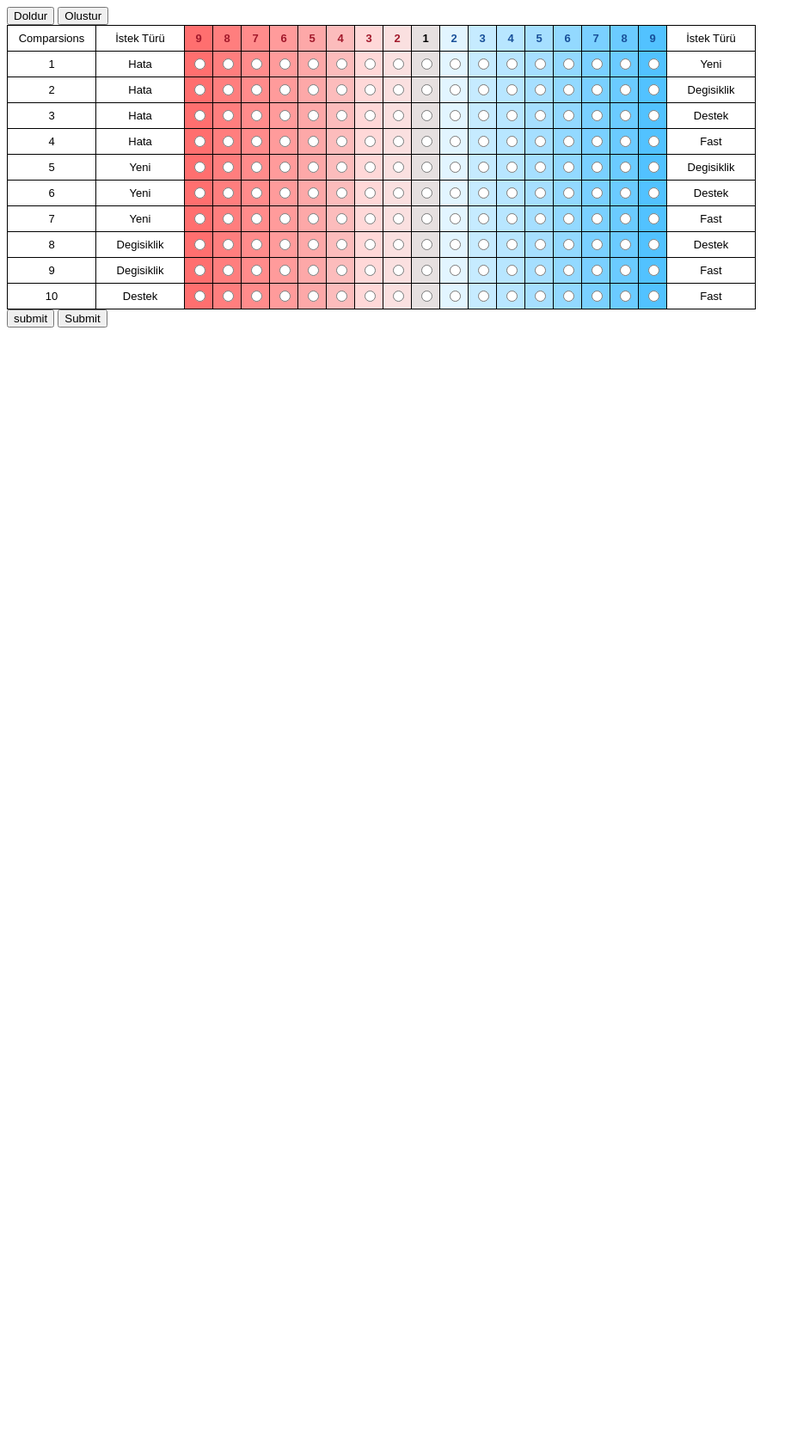
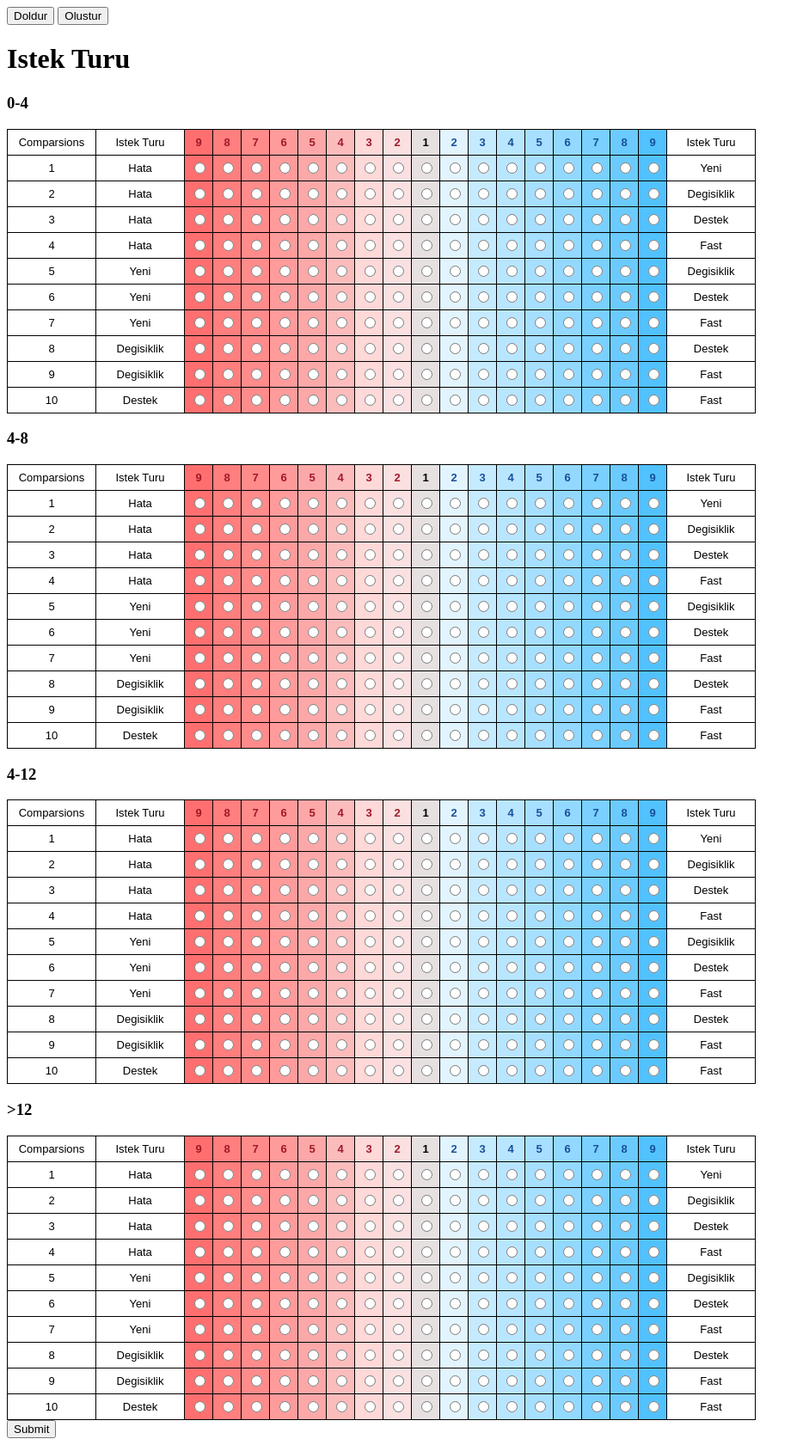
Before and after one commit to mcozdal/Invigilator_assignment, a Django app: page /courses/anp/ in a window 1280 px wide. Shown: the whole page at 86% size, without its empty margins (0-934 px from the left). Before the commit the page ends 381 px from the top, so only its background shows below. Run offline with Django 4.2, Linux system fonts and the light colour scheme; parts of the project's set-up code (start-up, migrations or seed data) failed here and were passed over.

Commit message:
tablolar wrtlarına göre

```diff
--- a/inv/courses/templates/compare.html
+++ b/inv/courses/templates/compare.html
@@ -21,6 +21,9 @@
         {% block content %}{% endblock %}
     </div>
 
+    <script>
+        var incData = JSON.parse("{{data|escapejs}}");
+    </script>
 
     <script src="{% static 'script.js' %}"></script>
 
--- a/inv/courses/views.py
+++ b/inv/courses/views.py
@@ -5,6 +5,7 @@
 from inv.settings import BASE_DIR
 import os
 from .tasks import task1
+from json import dumps
 
 
 def site(request):
@@ -36,9 +37,39 @@
 def comparisons(request):
     template_name = 'compare.html'
 
+    clusters = {
+        'Istek Turu': ['Hata', 'Yeni', 'Degisiklik', 'Destek', 'Fast'],
+        'Sure': ['0-4', '4-8', '4-12', '>12'],
+        'Etki': ['Düşük Etki', 'Orta Etki', 'Yüksek Etki'],
+        'Aciliyet': ['DüşükA', 'OrtaA', 'YüksekA'],
+        'Kontrat': ['Dusuk Kon', 'Orta Kon', 'Yüksek Kon']
+    }
+    cluster_comps = {
+
+    }
+
+    data = {'clusters': clusters,
+            'pair': cluster_comps,
+            'comps': {'Istek Turu': ['Sure'],
+                      }
+            }
+
+    dataJSON = dumps(data)
+
     if request.method == 'POST':
 
         uploaded_file = request.POST
         print(uploaded_file)
 
-    return render(request, template_name)
+    return render(request, template_name, {'data': dataJSON})
+
+
+def createComps(nodes):
+    comps = []
+    nodes_len = len(nodes)
+
+    for i in range(nodes_len - 1):
+        for j in range(i + 1, nodes_len):
+            comps.append([nodes[i], nodes[j]])
+
+    return comps
--- a/inv/static/script.js
+++ b/inv/static/script.js
@@ -1,27 +1,69 @@
-console.log('asdasd')
+console.log(incData)
+var clusters = incData['clusters']
+pageCluster = incData['comps']
+console.log('aa', pageCluster)
+
+function createComps(nodes) {
+    let comps = new Array();
+    let nodesLen = nodes.length;
+
+    for (i = 0; i < nodesLen - 1; i++) {
+        for (j = i + 1; j < nodesLen; j++) {
+            comps.push([nodes[i], nodes[j]]);
+        }
+    }
+
+    return comps;
+}
+
+// reqCluster > 'Istek Turu' : 'sure'
+function abc(clusters, requestedCluster) {
+    let tableNo = 1;
+
+    console.log('req', requestedCluster)
+
+    for (let key in requestedCluster) {
+
+        pageHeader = document.createElement('h1')
+        pageHeader.innerHTML = key
+        document.body.append(pageHeader)
+
+        //istek türü key
+        //süre reqCluster key
+        parseData(clusters, key, requestedCluster[key])
+
+    }
 
 
-const button = document.getElementById('1234')
-console.log(button.value)
-var cluster1 = 'İstek Türü'
+}
 
-var kriterler = ['Hata', 'Yeni', 'Degisiklik', 'Destek', 'Fast']
-var kriterlerLen = kriterler.length
-var comps = new Array()
+abc(clusters, pageCluster)
+//pairOfCluster > pairleri oluşturulacak cluster
+// reqClus wrt olan süre
+function parseData(clusters, pairOfCluster, req) {
+    let tableNo = 0;
+    let pairs = createComps(clusters[pairOfCluster]);
+    const reqLen = clusters[req].length
+    console.log('cl', clusters[req].length)
 
-for (i = 0; i < kriterlerLen - 1; i++) {
-    for (j = i + 1; j < kriterlerLen; j++) {
-        comps.push([kriterler[i], kriterler[j]])
+    for (m = 0; m < reqLen; m++) {
+        console.log('hele')
+        const header = document.createElement('h3')
+        header.innerHTML = clusters[req][tableNo]
+        document.body.appendChild(header)
+
+        createTable(tableNo, pairOfCluster, pairs);
+
+        tableNo++;
     }
 
 }
 
-compsLen = comps.length
-
-
-
+// parseData({ 'Istek Turu': clusters['Istek Turu'] });
+// parseData(clusters);
 
 function createTable(tableNo, cluster, comps) {
+
     const table = document.createElement('table')
     table.id = `table${tableNo}`
     document.body.appendChild(table)
@@ -29,7 +71,7 @@
     // header
     function createHeader(tableNo, cluster) {
         const row = document.createElement('tr')
-        row.id = `header${tableNo}`
+        row.id = `tableHeader${tableNo}`
 
         table.append(row)
 
@@ -41,6 +83,7 @@
         // Cluster Name
         const clusterName = document.createElement('td')
         clusterName.innerHTML = cluster
+        clusterName.className = `cluster`
         row.append(clusterName)
 
         //left numbers
@@ -70,10 +113,11 @@
 
         const clusterName2 = document.createElement('td')
         clusterName2.innerHTML = cluster
+        clusterName2.className = `cluster`
         row.append(clusterName2)
     }
 
-    createHeader(1, cluster)
+    createHeader(tableNo, cluster)
 
 
 
@@ -153,7 +197,8 @@
     }
 }
 
-createTable(1, cluster1, comps)
+// createTable(1, cluster1, comps)
+// createTable(2, sure, sureComps)
 
 function bb() {
     for (i = 0; i < 10; i++) {
@@ -168,7 +213,7 @@
     let data = new Array()
     var full = new Array()
 
-    for (k = 0; k < compsLen; k++) {
+    for (k = 0; k < 10; k++) {
 
         var abc = document.querySelector(`input[name="radio${k}"]:checked`).value
         full.push(abc)
@@ -221,15 +266,16 @@
 }
 
 inp = create('input', {
-    type: 'button', value: 'submit', onclick: 'postData()'
+    type: 'button', value: 'submit', onclick: postData()
 })
 document.body.append(inp)
 
-// async function postData() {
-//     let data = createData()
-//     const response = await fetch("/echo", {
+// async function postData1() {
+//     console.log('postData1');
+//     let data = createData();
+//     const response = await fetch("/courses/anp/", {
 //         method: "POST",
-//         headers: { 'Content-Type': 'application/json' },
+//         headers: { 'Content-Type': 'application/x-www-form-urlencoded' },
 //         body: JSON.stringify(data)
 //     });
 //     const actualResponse = await response.json();
@@ -238,7 +284,7 @@
 
 function postData() {
 
-    let dat = createData()
+    let dat = createData();
 
     // Creating a XHR object
     let xhr = new XMLHttpRequest();
@@ -255,12 +301,12 @@
         if (xhr.readyState === 4 && xhr.status === 200) {
             // Print received data from server
             console.log(this.responseText);
-        }
+        };
     };
 
     // Converting JSON data to string
-    let data = JSON.stringify({ data: dat })
-    console.log(data)
+    let data = JSON.stringify({ data: dat });
+    console.log(data);
     // Sending data with the request
     xhr.send(data);
 }
--- a/inv/static/style.css
+++ b/inv/static/style.css
@@ -118,3 +118,7 @@
 #a1 {
     background: #0DFF92;
 }
+
+.cluster {
+    width: 100px;
+}
```
